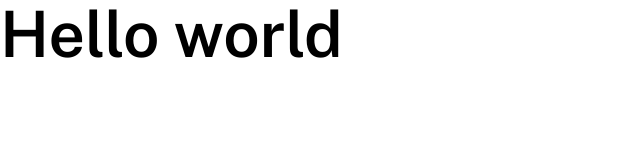
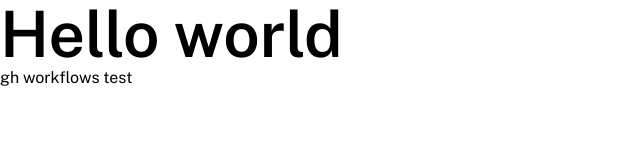
Before and after one commit to mpoweredo/shopapp-front, a Next.js app: page / in a window 1280 px wide. Shown: the top 160 px of the page, without its empty margins (0-640 px from the left). Built offline with nearby package versions, Linux system fonts and the light colour scheme.

Commit message:
feat: gh workflow test

```diff
--- a/src/pages/index.tsx
+++ b/src/pages/index.tsx
@@ -6,6 +6,8 @@ export default function Home() {
   return (
     <div>
       <h1>Hello world</h1>
+
+      <p>gh workflows test</p>
     </div>
   )
 }
```
